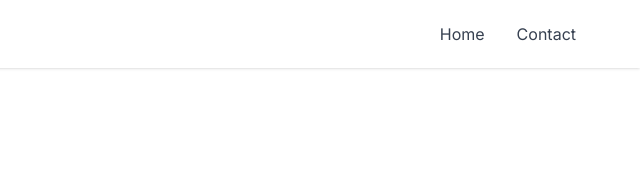
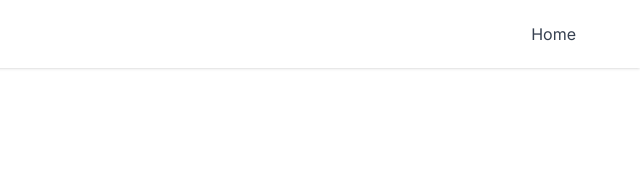
Before and after one commit to kendricksam1/kendricksam1.github.io, a plain HTML site: page index.html in a window 1280 px wide. Shown: the top 193 px of the page, 640-1280 px from the left. Drawn offline with nearby package versions, Linux system fonts and the light colour scheme.

Commit message:
final touches

```diff
--- a/index.html
+++ b/index.html
@@ -57,7 +57,6 @@ body {
             <div :class="isOpen ? 'block' : 'hidden'" class="absolute inset-x-0 z-20 w-full px-6 py-4 bg-white dark:bg-gray-800 md:mt-0 md:p-0 md:relative md:w-auto md:flex md:items-center">
                 <div class="flex flex-col md:flex-row md:mx-6">
                     <a class="my-2 text-gray-700 dark:text-gray-200 hover:text-blue-500 md:mx-4 md:my-0" href="#">Home</a>
-                    <a class="my-2 text-gray-700 dark:text-gray-200 hover:text-blue-500 md:mx-4 md:my-0" href="#">Contact</a>
                 </div>
             </div>
         </div>
```
